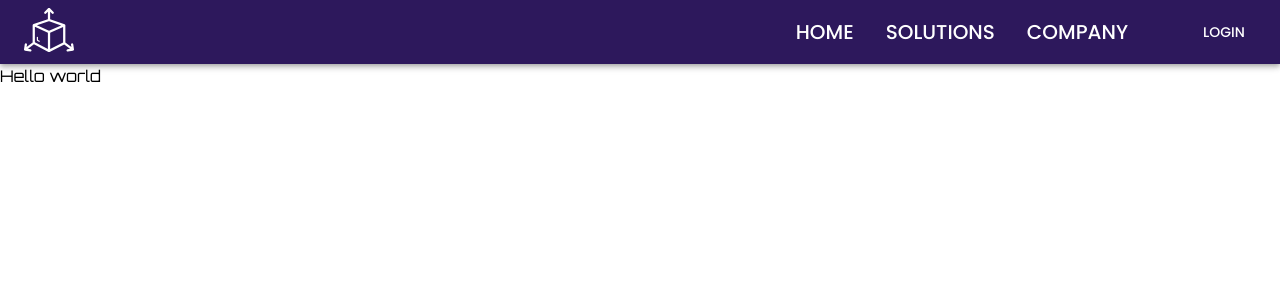
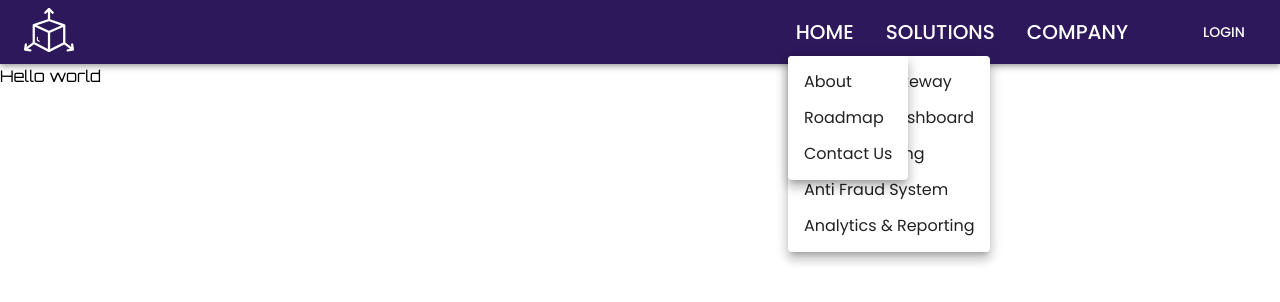
Before and after one commit to sevakul16/hardcode-libernetix, a React (Create React App) app: page / in a window 1280 px wide. Both pictures are taken after a click on the button "HOME". Shown: the top 302 px of the page. Built offline with nearby package versions, Linux system fonts and the light colour scheme.

Commit message:
Added dropdowns for link(WORKS WRONG)

```diff
--- a/src/components/NavigationBar/NavigationBar.jsx
+++ b/src/components/NavigationBar/NavigationBar.jsx
@@ -4,12 +4,35 @@ import Box from '@mui/material/Box';
 import Toolbar from '@mui/material/Toolbar';
 import Typography from '@mui/material/Typography';
 import Button from '@mui/material/Button';
+import { Menu, MenuItem } from '@mui/material';
 import IconButton from '@mui/material/IconButton';
 import MenuIcon from '@mui/icons-material/Menu';
 import {ReactComponent as DimensionIcon} from './../../Logo/DimensionIcon.svg'
+import { useState } from 'react';
 
 const NavigationBar = () => {
-  const navigationItems = ['Home', 'Solutions', 'Company']
+  const navigationItems = [
+    {
+      name: 'Home'
+    },
+    {
+      name: 'Solutions',
+      links: ['Payment Gateway', 'Merchant Dashboard', 'Card Acquiring', 'Anti Fraud System', 'Analytics & Reporting']
+    },
+    {
+      name: 'Company',
+      links: ['About', 'Roadmap', 'Contact Us']
+    }
+  ]
+  const [anchorEl, setAnchorEl] = useState(null);
+  const open = Boolean(anchorEl);
+  const handleClick = (event) => {
+    setAnchorEl(event.currentTarget);
+  };
+  const handleClose = () => {
+    setAnchorEl(null);
+  };
+
   return (
     <Box sx={{ flexGrow: 1 }}>
       <AppBar position="static">
@@ -21,10 +44,30 @@ const NavigationBar = () => {
           </Box>
           <Box sx={{mr: 5}}>
            {
-            navigationItems.map((item, index) => {
-              return <Button key={index} variant='text' sx={{color: '#FFFFFF', fontSize: '20px', mr: 2}}>
-                {item}
-              </Button>
+            navigationItems.map(({name, links}, index) => {
+              return (
+                <>
+                  <Button key={index} variant='text' onClick={handleClick} sx={{color: '#FFFFFF', fontSize: '20px', mr: 2}}>
+                  {name}
+                  </Button>
+                  {
+                    links && <Menu anchorEl={anchorEl} open={open} onClose={handleClose} anchorOrigin={{
+          vertical: 'bottom',
+          horizontal: 'left',
+        }}>
+                    {
+                      links.map((item, index) => {
+                        return(
+                          <MenuItem key={index} onClick={handleClose}>
+                            <Typography textAlign="center">{item}</Typography>
+                          </MenuItem>
+                        )
+                      })
+                    }
+                  </Menu>
+                  }
+                </>
+              )
             })
            }
           </Box>
```
